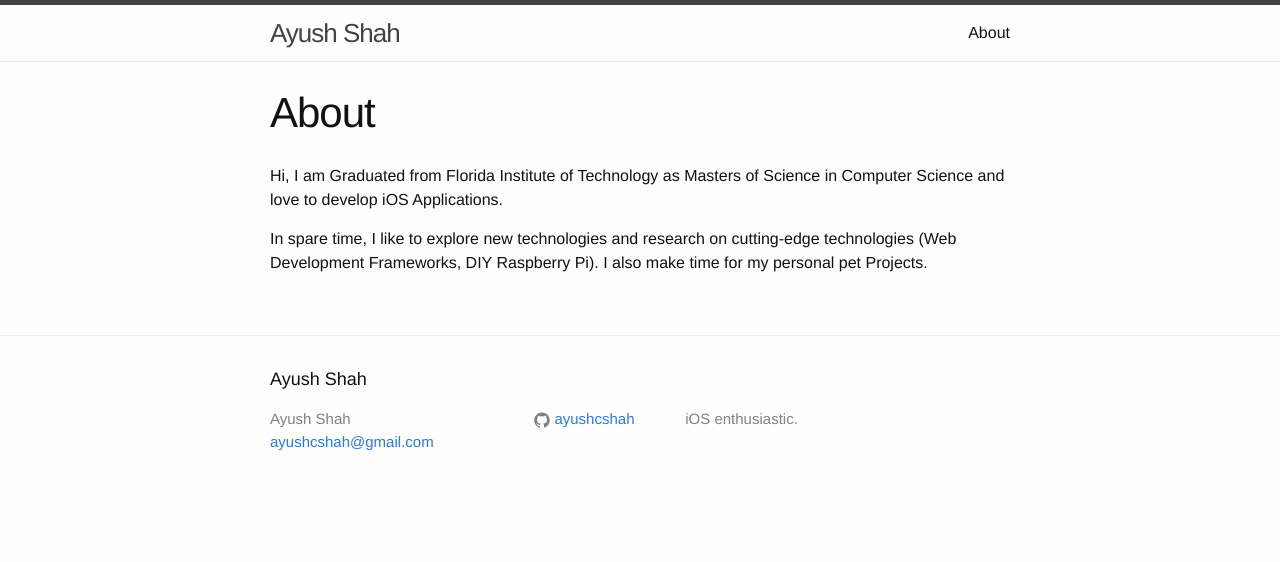
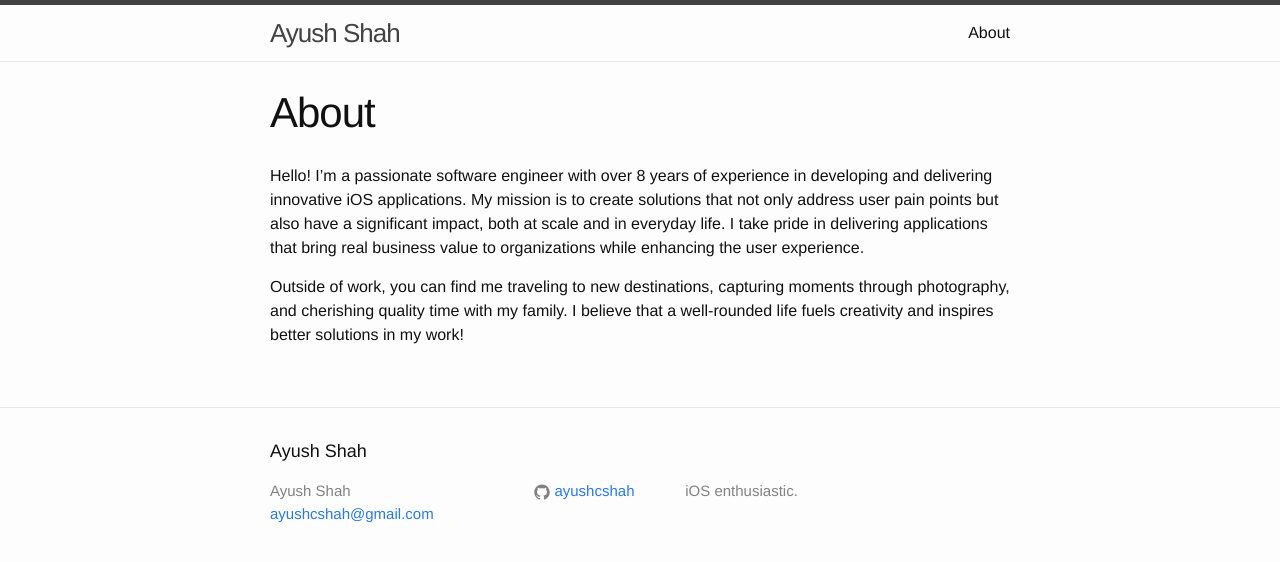
Before and after one commit to ayushcshah/ayushcshah.github.io, a Jekyll site: the page built from about.md, in a window 1280 px wide. Shown: the top 562 px of the page. Built offline with Jekyll 4.4.1, drawn with Linux system fonts in a browser that asks for light colours.

Commit message:
Update about.md (#10)

```diff
--- a/about.md
+++ b/about.md
@@ -4,9 +4,6 @@ title: About
 permalink: /about/
 ---
 
-Hi, I am Graduated from Florida Institute of Technology as Masters of Science in
-Computer Science and love to develop iOS Applications.
+Hello! I’m a passionate software engineer with over 8 years of experience in developing and delivering innovative iOS applications. My mission is to create solutions that not only address user pain points but also have a significant impact, both at scale and in everyday life. I take pride in delivering applications that bring real business value to organizations while enhancing the user experience.
 
-In spare time, I like to explore new technologies and research on cutting-edge
-technologies (Web Development Frameworks, DIY Raspberry Pi). I also make time
-for my personal pet Projects.
+Outside of work, you can find me traveling to new destinations, capturing moments through photography, and cherishing quality time with my family. I believe that a well-rounded life fuels creativity and inspires better solutions in my work!
```
